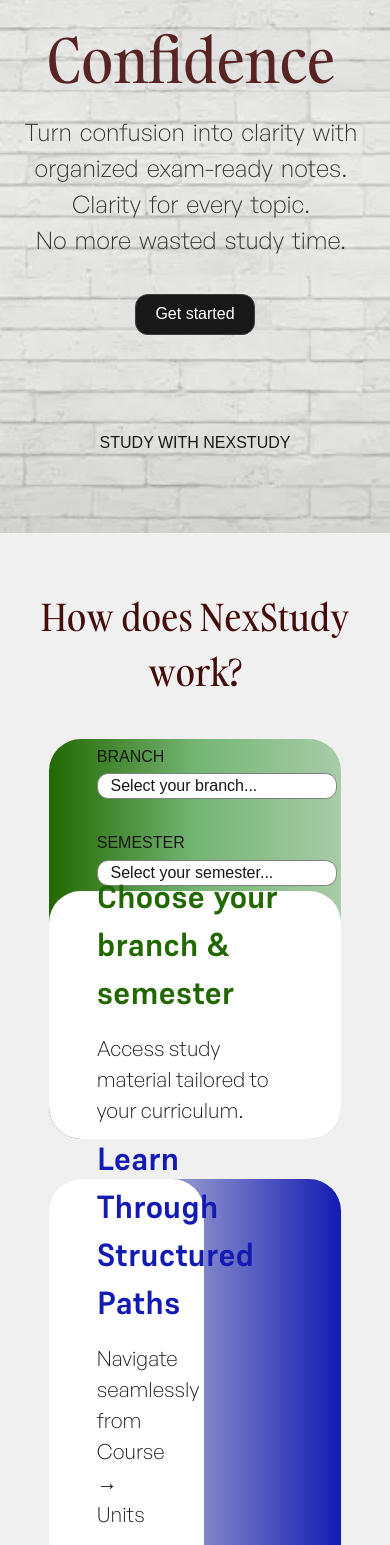
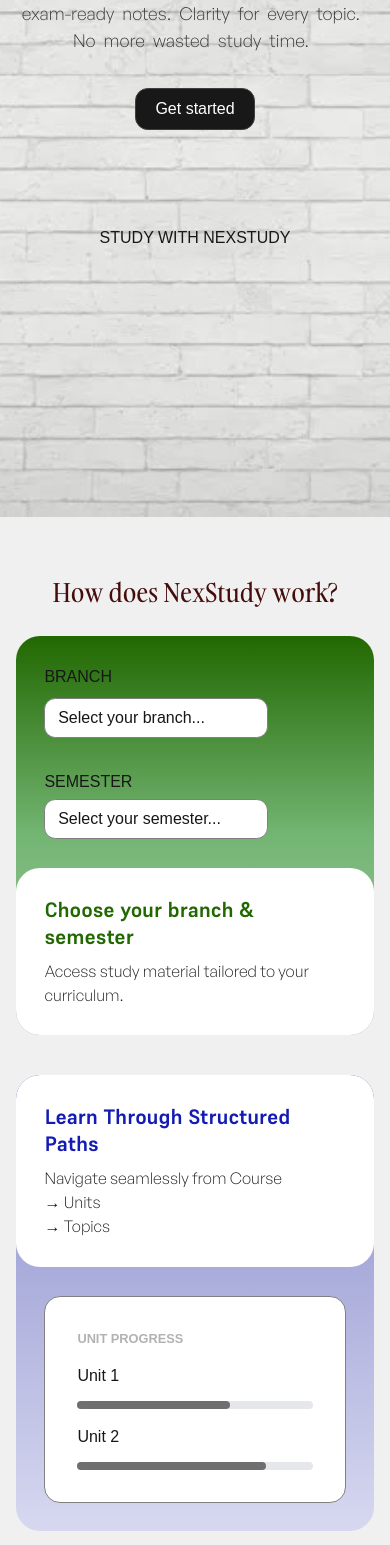
Before and after one commit to Himani78116/NexStudy, a Next.js app: page / in a window 390 px wide. Shown: the part 383-1928 px from the top of the page. Built offline with nearby package versions, Linux system fonts and the light colour scheme.

Commit message:
Made landing pages and auth pages responsive

```diff
--- a/src/app/layout.tsx
+++ b/src/app/layout.tsx
@@ -16,6 +16,9 @@
 }) {
   return (
     <html lang="en">
+      <head>
+        <meta name="viewport" content="width=device-width, initial-scale=1.0" />
+      </head>
       <body className="inter.className">{children}</body>
     </html>
   );
--- a/src/styles/landing.css
+++ b/src/styles/landing.css
@@ -1,133 +1,93 @@
-body::-webkit-scrollbar {
-  display: none;
-}
+body::-webkit-scrollbar { display: none; }
 
-
-.navbar{
+.navbar {
     height: 4.5rem;
     width: 100%;
-    display:flex;
+    display: flex;
     flex-direction: row;
     border: solid #2B2A2A 0.1px;
     align-items: center;
     justify-content: space-between;
     background-color: #2B2A2A;
-    position:sticky;
-    top:0;
-    color:white;
+    position: sticky;
+    top: 0;
+    color: white;
     z-index: 1;
 }
 
-.rightside{
+.rightside {
     margin-right: 2rem;
     width: 15rem;
-    display:flex;
-    justify-content:space-evenly ;
+    display: flex;
+    justify-content: space-evenly;
 }
 
-#logo{
-    margin-left: 5rem;
-}
+#logo { margin-left: 5rem; }
 
 @font-face {
     font-family: 'Zodiak';
     src: url('../assets/fonts/Zodiak-Bold.otf') format('opentype');
-  font-weight: 700;
-  font-style: normal;
-  font-display: swap;
+    font-weight: 700; font-style: normal; font-display: swap;
 }
-
 @font-face {
     font-family: 'Gambarino';
     src: url('../assets/fonts/Gambarino-Regular.otf') format('opentype');
-  font-weight: 700;
-  font-style: normal;
-  font-display: swap;
-
+    font-weight: 700; font-style: normal; font-display: swap;
 }
-
 @font-face {
     font-family: 'Britney';
     src: url('../assets/fonts/Britney-Bold.otf') format('opentype');
-  font-weight: 700;
-  font-style: normal;
-  font-display: swap;
-
+    font-weight: 700; font-style: normal; font-display: swap;
 }
-
-
 @font-face {
     font-family: 'ClashDisplay';
     src: url('../assets/fonts/ClashDisplay-Light.otf') format('opentype');
-  font-weight: 700;
-  font-style: normal;
-  font-display: swap;
-
+    font-weight: 700; font-style: normal; font-display: swap;
 }
-
 @font-face {
     font-family: 'Supreme';
     src: url('../assets/fonts/Supreme-Bold.otf') format('opentype');
-  font-weight: 700;
-  font-style: normal;
-  font-display: swap;
+    font-weight: 700; font-style: normal; font-display: swap;
 }
-
-.style{
-  font-family: "Telma", serif;
-}
-
 @font-face {
     font-family: 'Boska';
     src: url('../assets/fonts/Boska-Black.otf') format('opentype');
-  font-weight: 700;
-  font-style: normal;
-  font-display: swap;
+    font-weight: 700; font-style: normal; font-display: swap;
 }
-
 @font-face {
     font-family: 'Telma';
     src: url('../assets/fonts/Telma-Bold.otf') format('opentype');
-  font-weight: 700;
-  font-style: normal;
-  font-display: swap;
+    font-weight: 700; font-style: normal; font-display: swap;
 }
-
 @font-face {
     font-family: 'GeneralSans';
     src: url('../assets/fonts/GeneralSans-Light.otf') format('opentype');
-  font-weight: 700;
-  font-style: normal;
-  font-display: swap;
+    font-weight: 700; font-style: normal; font-display: swap;
 }
 
-.box1{
-    height: 40rem;
-    width:auto;
-    height:auto;
-    display:flex;
+.style { font-family: "Telma", serif; }
+
+/* ── BOX1: HERO ── */
+.box1 {
+    height: auto;
+    display: flex;
     flex-direction: column;
     align-items: center;
     padding-top: 2rem;
     text-align: center;
 }
 
-.navbtn{
-    background-color:white;
+.navbtn {
+    background-color: white;
     border-radius: 0.5rem;
     height: 2rem;
     color: black;
 }
 
-#nbtn1{
-    width: 5rem;
-}
+#nbtn1 { width: 5rem; }
+#nbtn2 { width: 7rem; }
 
-#nbtn2{
-    width:7rem;
-}
-
-.heading{
+.heading {
     font-size: 3.8rem;
     margin-top: 1rem;
     margin-bottom: 0.6rem;
@@ -135,19 +95,16 @@
     font-family: 'Gambarino', serif;
 }
 
-#bottomtext{
-    margin-top: 6rem;
-    color:black;
-}
+#bottomtext { margin-top: 6rem; color: black; }
 
-.subheading{
+.subheading {
     font-size: 1.5rem;
-    color:rgb(31, 30, 30);
+    color: rgb(31, 30, 30);
     font-family: 'GeneralSans', sans-serif;
 }
 
-#getstarted{
-    border:1px solid #2B2A2A;
+#getstarted {
+    border: 1px solid #2B2A2A;
     background-color: black;
     color: white;
     border-radius: 0.8rem;
@@ -156,61 +113,47 @@
     margin-top: 2.2rem;
 }
 
-#book{
-    margin-top: 3rem;
-}
-.box3{
-    height: 32rem;
-    display:flex;
+#book { margin-top: 3rem; }
+
+/* ── BOX3: FEATURES STRIP ── */
+.box3 {
+    height: auto;
+    min-height: 32rem;
+    display: flex;
     flex-direction: column;
     align-items: center;
     background-color: #FFFFFF;
+    padding-bottom: 2rem;
 }
 
-.text1{
-    margin-top:3.5rem;
+.text1 {
+    margin-top: 3.5rem;
     font-size: 2rem;
     font-weight: bolder;
     font-family: 'Gambarino', serif;
+    text-align: center;
+    padding: 0 1rem;
 }
 
-button{
-    cursor: pointer;
-    transition: 0.3s;
+.b3bt {
+    margin-top: 2rem;
+    font-size: 1.3rem;
+    color: rgb(19, 81, 28);
+    text-align: center;
+    padding: 0 1rem;
 }
 
-button:hover{
-    opacity:0.4;
-}
+button { cursor: pointer; transition: 0.3s; }
+button:hover { opacity: 0.4; }
 
 @keyframes fadeSlideUp {
-  from {
-    opacity: 0;
-    transform: translateY(20px);
+    from { opacity: 0; transform: translateY(20px); }
+    to   { opacity: 1; transform: translateY(0); }
 }
-  to {
-    opacity: 1;
-    transform: translateY(0);
-  }
-}
+.animated-text { display: inline-block; animation: fadeSlideUp 1s ease-out; }
 
-.animated-text {
-  display: inline-block;
-  animation: fadeSlideUp 1s ease-out;
-}
-
-.footer{
-    background-color: #2B2A2A;
-    height: 20rem;
-    width:100%;
-    display:flex;
-    flex-direction: column;
-    align-items: center;
-
-}
-
-
-.horizontal-section{
+/* ── SCROLLING CARDS ── */
+.horizontal-section {
     margin-top: 2rem;
     height: 15rem;
     width: 100%;
@@ -218,15 +161,9 @@
     overflow-x: auto;
     overflow-y: hidden;
     position: relative;
-}
-
-.horizontal-section::-webkit-scrollbar {
-  display: none;
-}
-
-.horizontal-section {
     scroll-behavior: smooth;
 }
+.horizontal-section::-webkit-scrollbar { display: none; }
 
 .scroll-container {
     display: flex;
@@ -234,102 +171,73 @@
     width: max-content;
     animation: scroll 25s linear infinite;
     background-color: transparent;
-  height: 100%
+    height: 100%;
 }
+.scroll-container:hover { animation-play-state: paused; }
 
-.scroll-container:hover {
-  animation-play-state: paused;
+@keyframes scroll {
+    0%   { transform: translateX(0); }
+    100% { transform: translateX(-50%); }
 }
 
 .card {
-  width:25rem;
+    width: 22rem;
     height: 100%;
     background: transparent;
     border: 1px solid #014b14;
     border-radius: 10px;
     flex-shrink: 0;
-  display:flex;
+    display: flex;
     flex-direction: column;
-  align-items: left;
-
-  padding: 2rem;
+    padding: 1.5rem;
+    gap: 0.5rem;
 }
 
-.top1{
-  font-size: 1.5rem;
+.card .top1 {
+    font-size: 1.2rem;
     font-family: 'Supreme', serif;
-  margin-top: -2rem;
+    margin: 0 0 0.3rem 0;
+    line-height: 1.4;
 }
 
-.rest1{
-  font-size: 1rem;
-  margin-top: 0.5rem;
-  font-family: 'GeneralSans', sans-serif;
-
+.card .top {
+    font-size: 1.2rem;
+    font-family: 'Supreme', serif;
+    margin: 0 0 0.3rem 0;
+    line-height: 1.4;
 }
 
-@keyframes scroll {
-  0% {
-    transform: translateX(0);
-  }
-  100% {
-    transform: translateX(-50%);
-  }
+.card .rest,
+.card .rest1 {
+    font-size: 1rem;
+    font-family: 'GeneralSans', sans-serif;
+    line-height: 1.5;
+    margin: 0;
 }
 
-.rest{
-  font-family: 'GeneralSans', sans-serif;
-  font-size: 1.3rem;
-}
-
-.boxof2{
-    height: 25rem;
-    width: 75%;
-    border-radius: 2rem;
-    margin-bottom: 2.5rem;
-    display: flex;
-    flex-direction: row;
-}
-
-.box2{
-    height:125rem;
+/* ── FOOTER ── */
+.footer {
+    background-color: #2B2A2A;
+    height: 20rem;
+    width: 100%;
     display: flex;
     flex-direction: column;
     align-items: center;
-    background-color: #f1f0f0;
 }
 
-.working{
-    font-size: 2.3rem;
-    font-family: 'Gambarino', serif;
-    font-weight: 200;
-    margin-top: 3.5rem;
-    margin-bottom: 2.5rem;
-    color: rgb(69, 12, 12);
-}
-
-.b3bt{
-    margin-top: 2rem;
-    font-size: 1.3rem;
-    color:rgb(19, 81, 28);
-}
-
-.footer1{
+.footer1 {
     height: 80%;
-  width:100%;
+    width: 100%;
     display: flex;
     flex-direction: row;
-  align-items:flex-start;
+    align-items: flex-start;
     justify-content: space-around;
     padding-top: 2rem;
 }
 
-.end-text{
-  color: white;
-  margin-bottom: 1.5rem;
-}
+.end-text { color: white; margin-bottom: 1.5rem; }
 
-.horiz{
+.horiz {
     border: none;
     width: 90%;
     height: 1px;
@@ -337,254 +245,233 @@
     margin: 1rem 0;
 }
 
-.cardbox1{
-  background-color: transparent;
+.f { color: white; }
+
+/* ── BOX2: HOW IT WORKS ── */
+.box2 {
+    height: auto;
+    display: flex;
+    flex-direction: column;
+    align-items: center;
+    background-color: #f1f0f0;
+    padding-bottom: 3rem;
+}
+
+.working {
+    font-size: 2.3rem;
+    font-family: 'Gambarino', serif;
+    font-weight: 200;
+    margin-top: 3.5rem;
+    margin-bottom: 2.5rem;
+    color: rgb(69, 12, 12);
+    text-align: center;
+}
+
+/* Feature rows */
+.boxof2 {
+    width: 75%;
+    height: 25rem;
+    border-radius: 2rem;
+    margin-bottom: 2.5rem;
+    display: flex;
+    flex-direction: row;
+    overflow: hidden;
+}
+
+.box1of2 { background: linear-gradient(to right, #226801, #73b573, #a9cca9); }
+.box2of2 { background: linear-gradient(to right, #d7d8f0, #888ccb, #131bb3); }
+.box3of2 { background: linear-gradient(to right, rgb(102,11,11), rgb(222,138,138), rgb(244,243,243)); }
+.box4of2 { background: linear-gradient(to right, #f0e2d7, #efaa76, #f86e04); }
+
+/* shared cardbox base */
+.cardbox1, .cardbox2, .cardbox3, .cardbox4,
+.cardbox5, .cardbox6, .cardbox7, .cardbox8 {
+    display: flex;
+    flex-direction: column;
+    padding: 3rem;
+    justify-content: center;
+}
+
+/* transparent left panels */
+.cardbox1 { width: 47%; height: 100%; background-color: transparent; }
+.cardbox5 { width: 47%; height: 100%; background-color: transparent; }
+.cardbox8 { width: 47%; height: 100%; background-color: transparent; }
+
+/* white right panels */
+.cardbox2 { width: 53%; height: 100%; background-color: #FFFFFF; border-radius: 2rem; }
+.cardbox3 { width: 53%; height: 100%; background-color: #FFFFFF; border-radius: 2rem; }
+.cardbox6 { width: 53%; height: 100%; background-color: #FFFFFF; border-radius: 2rem; }
+.cardbox7 { width: 53%; height: 100%; background-color: #FFFFFF; border-radius: 2rem; }
+
+/* progress panel */
+.cardbox4 {
     width: 47%;
     height: 100%;
+    background-color: transparent;
+    flex-direction: row;
+    align-items: center;
+    justify-content: center;
+    overflow: hidden;
+}
+
+.innerbox {
+    background-color: white;
+    height: auto;
+    width: 80%;
+    border-radius: 1rem;
+    border: 1px solid grey;
     display: flex;
     flex-direction: column;
-
+    padding: 2rem;
+    overflow: hidden;
 }
 
-#space1{
-  margin-top: 2rem;
+.unit_p { color: rgb(179,178,178); font-size: 0.8rem; font-weight: bold; }
+.unit1  { margin-top: 1rem; margin-bottom: 0.4rem; }
+
+.progress {
+    width: 100%;
+    height: 8px;
+    background: #e5e7eb;
+    border-radius: 999px;
+    margin-top: 0.4rem;
+}
+.fill1 { width: 65%; height: 100%; background: #6f6f70; border-radius: 999px; }
+.fill  { width: 80%; height: 100%; background: #6f6f70; border-radius: 999px; }
+
+.top {
+    font-size: 2rem;
+    margin-top: 0;
+    margin-bottom: 1rem;
+    font-family: 'Supreme', serif;
+    line-height: 1.3;
 }
 
-.demo{
+.rest {
+    font-family: 'GeneralSans', sans-serif;
+    font-size: 1.3rem;
+    line-height: 1.5;
+}
+
+.demo {
     background-color: white;
     width: 15rem;
     height: 2.5rem;
     margin-top: 0.3rem;
     display: flex;
     flex-direction: row;
-  justify-content: left;
+    justify-content: flex-start;
     align-items: center;
     padding-left: 0.8rem;
     border-radius: 0.7rem;
     border: 1px solid grey;
 }
 
-.cardbox2{
-  width: 53%;
-  height: 100%;
-  background-color: #FFFFFF;
-  border-radius: 2rem;
+#space1   { margin-top: 2rem; }
+#bran     { margin-bottom: 0.3rem; }
+#rowbelow { margin-top: -1.5rem; font-family: 'GeneralSans', sans-serif; }
+
+/* ── MOBILE ── */
+@media (max-width: 768px) {
+
+    .heading   { font-size: 2.4rem; }
+    .subheading { font-size: 1.1rem; }
+
+    .text1 { font-size: 1.5rem; }
+    .b3bt  { font-size: 1.1rem; }
+
+    .card { width: 18rem; padding: 1.2rem; }
+
+    .working {
+        font-size: 1.6rem;
+        padding: 0 1rem;
+        margin-bottom: 1.5rem;
     }
 
-.cardbox4{
-  background-color: transparent;
-  width: 47%;
-  height: 100%;
-  display: flex;
-  flex-direction: row;
+    .boxof2 {
+        width: 92%;
+        height: auto;
+        flex-direction: column;
+        border-radius: 1.5rem;
+    }
+
+    .box1of2 { background: linear-gradient(to bottom, #226801, #73b573, #a9cca9); }
+    .box2of2 { background: linear-gradient(to bottom, #888ccb, #d7d8f0); }
+    .box3of2 { background: linear-gradient(to bottom, rgb(102,11,11), rgb(222,138,138), rgb(244,243,243)); }
+    .box4of2 { background: linear-gradient(to bottom, #f86e04, #efaa76, #f0e2d7); }
+
+    .cardbox1, .cardbox2, .cardbox3, .cardbox4,
+    .cardbox5, .cardbox6, .cardbox7, .cardbox8 {
+        width: 100%;
+        height: auto;
+        padding: 1.8rem;
+        flex-direction: column;
+        align-items: flex-start;
+        justify-content: center;
+    }
+
+    .cardbox2, .cardbox3, .cardbox6, .cardbox7 {
+        border-radius: 1.5rem;
+        min-height: 10rem;
+    }
+
+    .cardbox1, .cardbox5, .cardbox8 { min-height: 8rem; }
+
+    .cardbox4 {
+        min-height: 12rem;
         align-items: center;
         justify-content: center;
     }
 
-.innerbox{
-  background-color: white;
-  height: 99%;
-  width: 75%;
-  border-radius: 1rem;
-  border: 1px solid grey;
-  display:flex;
-  flex-direction: column;
-  padding: 2rem;
+    .innerbox {
+        width: 100%;
+        height: auto;
+        min-height: 8rem;
     }
 
-.unit_p{
-  color:rgb(179, 178, 178);
-  font-size: 0.8rem;
-  font-weight: bold;
+    .top {
+        font-size: 1.3rem;
+        margin-top: 0;
+        margin-bottom: 0.5rem;
     }
 
-@media (max-width: 768px){
-    .cardbox1{
+    .rest { font-size: 1rem; }
+
+    .demo {
         width: 100%;
-        height: 38%;
+        max-width: 14rem;
     }
 }
 
-@media (max-width: 768px){
-    .cardbox2{
-        width: 100%;
-        height: 62%;
+@media (max-width: 768px) {
 
+    /* existing rules... */
+
+    .navbar {
+        height: auto;
+        padding: 0.8rem 1rem;
+    }
+
+    #logo {
+        margin-left: 1rem;
+        font-size: 0.95rem;
+    }
+
+    .rightside {
+        margin-right: 1rem;
+        width: auto;
+        gap: 0.5rem;
+    }
+
+    #nbtn1 {
+        width: 4rem;
+        font-size: 0.8rem;
+        height: 1.8rem;
+    }
+
+    #nbtn2 {
+        width: 5.5rem;
+        font-size: 0.8rem;
+        height: 1.8rem;
     }
 }
-
-@media (max-width: 768px){
-    .boxof2.box1of2{
-      display:flex;
-      flex-direction: column;
-
-  }
-}
-
-@media (max-width: 768px){
-    .boxof2.box2of2{
-      display:flex;
-      flex-direction: column;
-
-  }
-}
-
-@media (max-width: 768px){
-    .boxof2.box3of2{
-      display:flex;
-      flex-direction: column;
-
-  }
-}
-
-
-@media (max-width: 768px){
-    .boxof2.box4of2{
-      display:flex;
-      flex-direction: column;
-
-  }
-}
-
-
-@media (max-width: 768px){
-    .cardbox3{ /* Text content card, like cardbox2, should take 62% height */
-        width: 100%;
-        height: 62%;
-    }
-}
-
-@media (max-width: 768px){
-    .cardbox4{ /* Interactive content card, like cardbox1, should take 38% height */
-        width: 100%;
-        height: 38%;
-    }
-}
-
-@media (max-width: 768px){
-    .cardbox5{ /* Interactive card, similar to cardbox1 */
-        width: 100%;
-        height: 38%;
-    }
-}
-
-@media (max-width: 768px){
-    .cardbox6{ /* Text card, similar to cardbox2 */
-        width: 100%;
-        height: 62%;
-    }
-}
-
-@media (max-width: 768px){
-    .cardbox7{ /* Text card, similar to cardbox2 */
-        width: 100%;
-        height: 62%;
-    }
-}
-
-@media (max-width: 768px){
-    .cardbox8{ /* Interactive card, similar to cardbox1 */
-        width: 100%;
-        height: 38%;
-    }
-}
-
-.unit1{
-  margin-top: 1rem;
-}
-
-.progress{
-  width:15rem;
-  height:8px;
-  background:#e5e7eb;
-  border-radius:999px;
-}
-
-.fill1{
-  width:65%;
-  height:100%;
-  background:#6f6f70;
-  border-radius:999px;
-}
-
-.fill{
-  width:80%;
-  height:100%;
-  background:#6f6f70;
-  border-radius:999px;
-}
-
-.cardbox3{
-  width: 53%;
-  height: 100%;
-  background-color: #FFFFFF;
-  border-radius: 2rem;
-}
-
-.cardbox5{
-  background-color: transparent;
-  width: 47%;
-  height: 100%;
-}
-
-.cardbox6{
-  width: 53%;
-  height: 100%;
-  background-color: #FFFFFF;
-  border-radius: 2rem;
-}
-
-.cardbox8{
-  background-color: transparent;
-  width: 47%;
-  height: 100%;
-}
-
-.cardbox7{
-  width: 53%;
-  height: 100%;
-  background-color: #FFFFFF;
-  border-radius: 2rem;
-}
-
-.cardbox1, .cardbox2, .cardbox3, .cardbox4, .cardbox5, .cardbox6, .cardbox7, .cardbox8{
-  display:flex;
-  flex-direction: column;
-  padding: 3rem;
-  align-items: left;
-  justify-content: center;
-}
-
-.top{
-  font-size: 2rem;
-  margin-top: -2rem;
-  margin-bottom: 1rem;
-  font-family: 'Supreme', serif;
-}
-
-#rowbelow{
-  margin-top: -1.5rem;
-  font-family: 'GeneralSans', sans-serif;
-}
-
-.box1of2{
-  /* background-color: rgb(16, 151, 63); */
-  background: linear-gradient(to right,#226801,#73b573,#a9cca9);
-}
-
-.box2of2{
-  /* background-color: #5055ce; */
-  background: linear-gradient(to right,#d7d8f0,#888ccb,#131bb3);
-}
-
-.box3of2{
-  background: linear-gradient(to right,rgb(102, 11, 11),rgb(222, 138, 138),rgb(244, 243, 243));
-}
-
-.box4of2{
-  background: linear-gradient(to right,#f0e2d7,#efaa76,#f86e04);
-}
-
-.f{
-  color: white;
-}
```
Also changed, not shown: src/components/main.tsx (+17 -7 lines), src/styles/auth.css (+33 -0 lines). Lines whose indentation alone changed are shown as unchanged.
